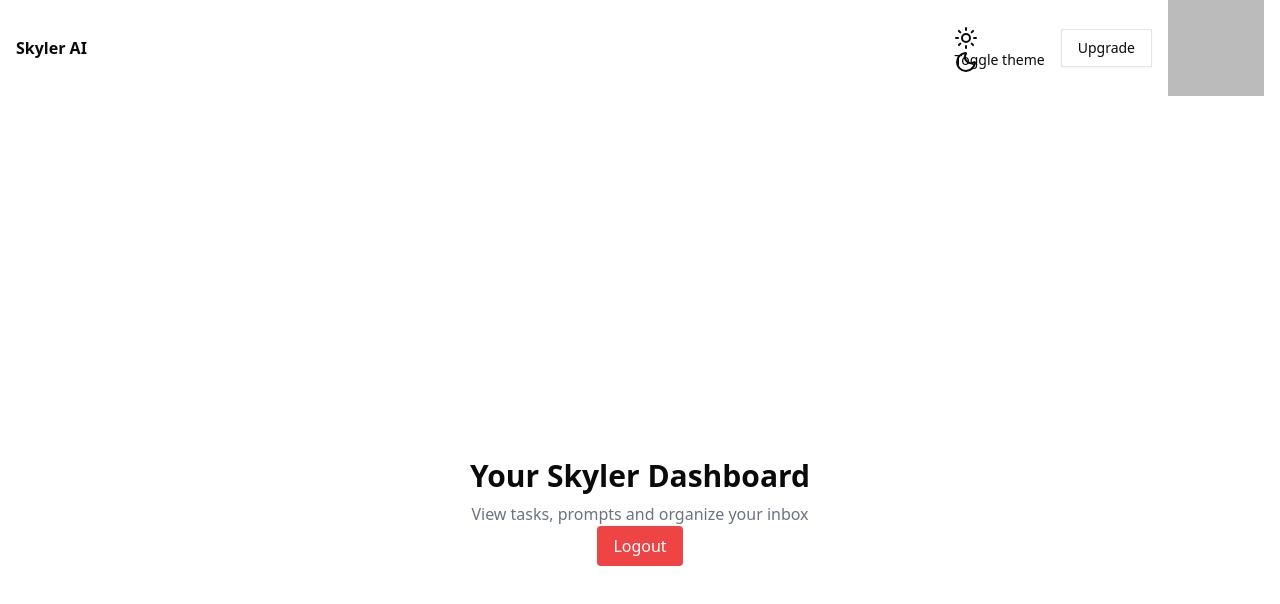
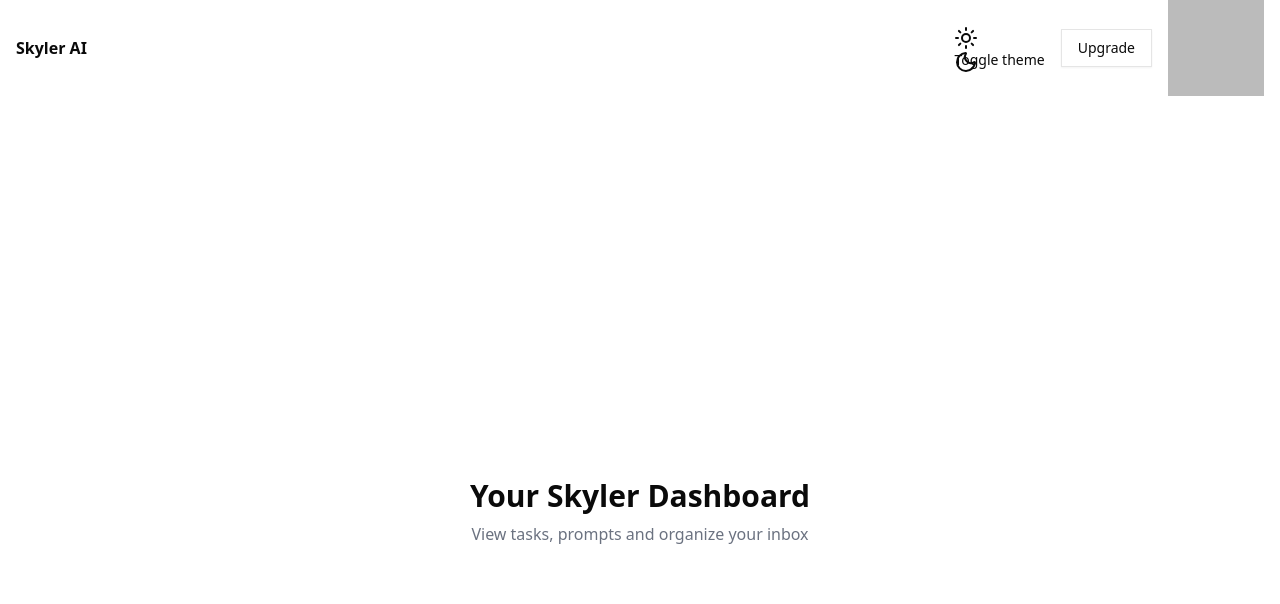
Before and after one commit to 05sanjaykumar/Skyler-AI, a Next.js app in the folder apps/web/: page /dashboard in a window 1280 px wide. Shown: the top 604 px of the page. Built offline with nearby package versions, Linux system fonts and the light colour scheme; no server answers; sample sign-in values are in the browser's storage.

Commit message:
chore: Removed some pre-defined layout

```diff
--- a/apps/web/app/dashboard/page.tsx
+++ b/apps/web/app/dashboard/page.tsx
@@ -1,19 +1,12 @@
 // apps/web/app/dashboard/page.tsx
 'use client'
 import AuthGuard from "@/lib/auth-wrapper";
-import { signOut } from "next-auth/react";
 export default function DashboardPage() {
   return (
     <AuthGuard>
       <main className="min-h-screen flex flex-col items-center justify-center">
         <h1 className="text-3xl font-bold mb-2">Your Skyler Dashboard</h1>
         <p className="text-gray-500">View tasks, prompts and organize your inbox</p>
-         <button
-          onClick={() => signOut({ callbackUrl: "/login" })}
-          className="bg-red-500 text-white px-4 py-2 rounded hover:bg-red-600"
-        >
-          Logout
-        </button>
       </main>
     </AuthGuard>
   );
```
